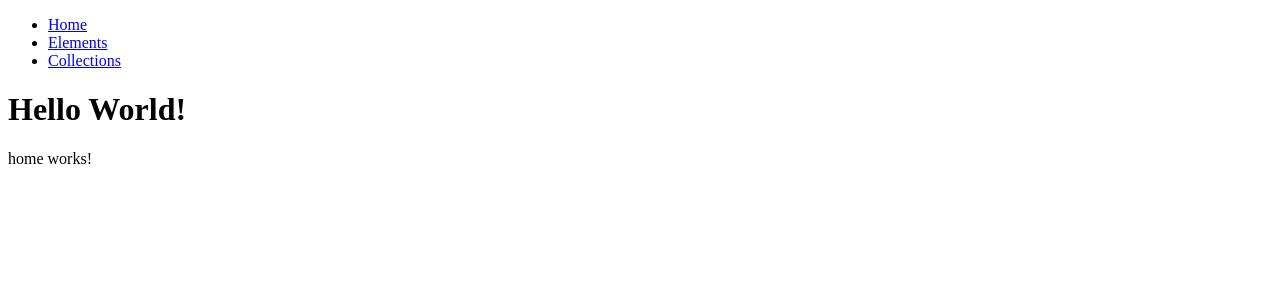
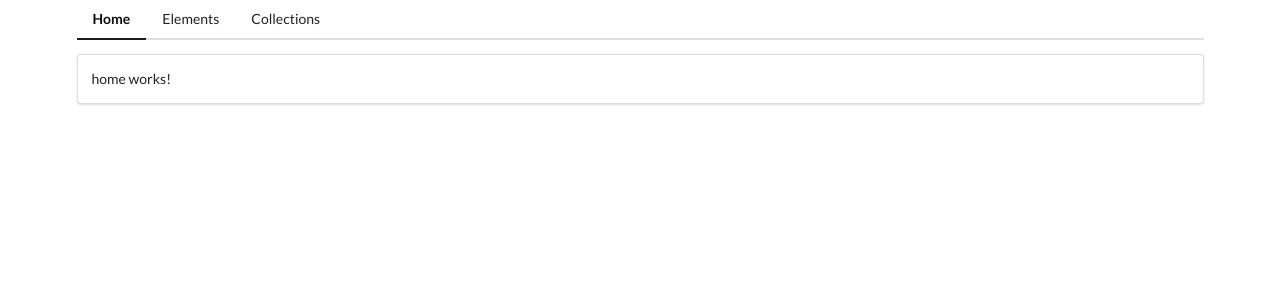
Before and after one commit to Idrees-Mo/ng-comps, an Angular app: page / in a window 1280 px wide. Shown: the top 300 px of the page. Built offline with nearby package versions, Linux system fonts and the light colour scheme.

Commit message:
add styles

```diff
--- a/package.json
+++ b/package.json
@@ -19,6 +19,7 @@
     "@angular/platform-browser-dynamic": "^16.0.0",
     "@angular/router": "^16.0.0",
     "rxjs": "~7.8.0",
+    "semantic-ui-css": "^2.5.0",
     "tslib": "^2.3.0",
     "zone.js": "~0.13.0"
   },
--- a/src/app/app.component.html
+++ b/src/app/app.component.html
@@ -1,8 +1,20 @@
-<ul>
-  <li><a routerLink="/">Home</a></li>
-  <li><a routerLink="/elements">Elements</a></li>
-  <li><a routerLink="/collections">Collections</a></li>
-</ul>
-<h1>Hello World!</h1>
-
-<router-outlet> </router-outlet>
+<div class="ui container">
+  <div class="ui secondary pointing menu">
+    <a
+      routerLink="/"
+      routerLinkActive="active"
+      [routerLinkActiveOptions]="{ exact: true }"
+      class="item"
+      >Home</a
+    >
+    <a routerLink="/elements" routerLinkActive="active" class="item"
+      >Elements</a
+    >
+    <a routerLink="/collections" routerLinkActive="active" class="item"
+      >Collections</a
+    >
+  </div>
+  <div class="ui segment">
+    <router-outlet> </router-outlet>
+  </div>
+</div>
--- a/src/styles.css
+++ b/src/styles.css
@@ -1 +1,2 @@
 /* You can add global styles to this file, and also import other style files */
+@import "semantic-ui-css/semantic.css";
```
Also changed, not shown: 1 other file (tests, documents, lock files or other folders).
